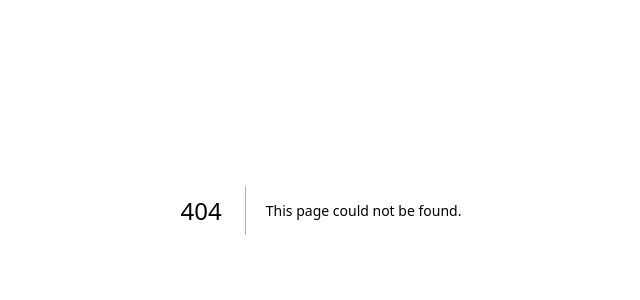
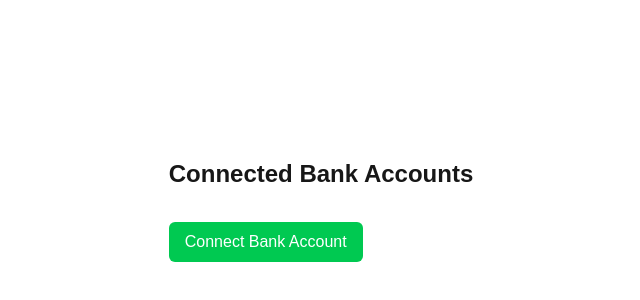
Before and after one commit to vinsonkoo/jawnt-coding-assignment, a Next.js app in the folder frontend/: page /bank-accounts in a window 1280 px wide. Before the commit this address had no page. Shown: the part 190-490 px from the top of the page, without its empty margins (319-959 px from the left). Built offline with nearby package versions, Linux system fonts and the light colour scheme.

Commit message:
render PlaidLink button on /bank-accounts page

```diff
--- /dev/null
+++ b/frontend/pages/bank-accounts.tsx
@@ -0,0 +1,33 @@
+import React, { useEffect, useState } from 'react'
+import PlaidLink from '@/components/PlaidLink'
+
+type BankAccount = {
+  id: number
+  uuid: string
+  type: "funding" | "claims"
+  account_number: number
+  routing_number: number
+}
+
+type BankAccounts = BankAccount[]
+
+
+export default function BankAccounts({ }: BankAccounts) {
+  const [bankAccounts, setBankAccounts] = useState<BankAccounts[]>([])
+
+  useEffect(() => {
+    // fetch connected bank accounts on mount
+  }, [])
+
+  return (
+    <div
+      className={`grid grid-rows-[20px_1fr_20px] items-center justify-items-center min-h-screen p-8 pb-20 gap-16 sm:p-20 font-[family-name:var(--font-geist-sans)]`}
+    >
+      <main className="flex flex-col gap-[32px] row-start-2 items-center sm:items-start">
+        <h1 className="text-2xl font-bold">Connected Bank Accounts</h1>
+        {/* list fetched bank accounts */}
+        <PlaidLink onConnectSuccess={() => {}} />
+      </main>
+    </div>
+  )
+}
```
